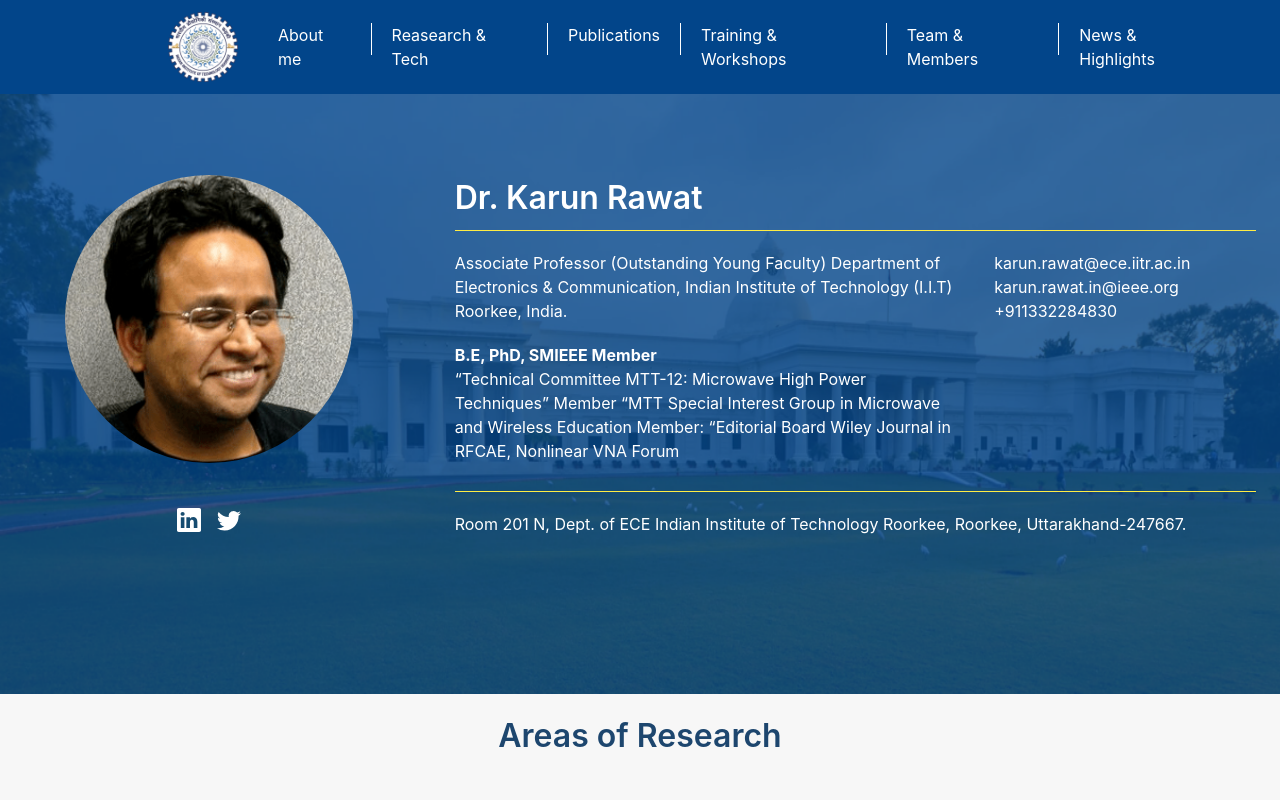
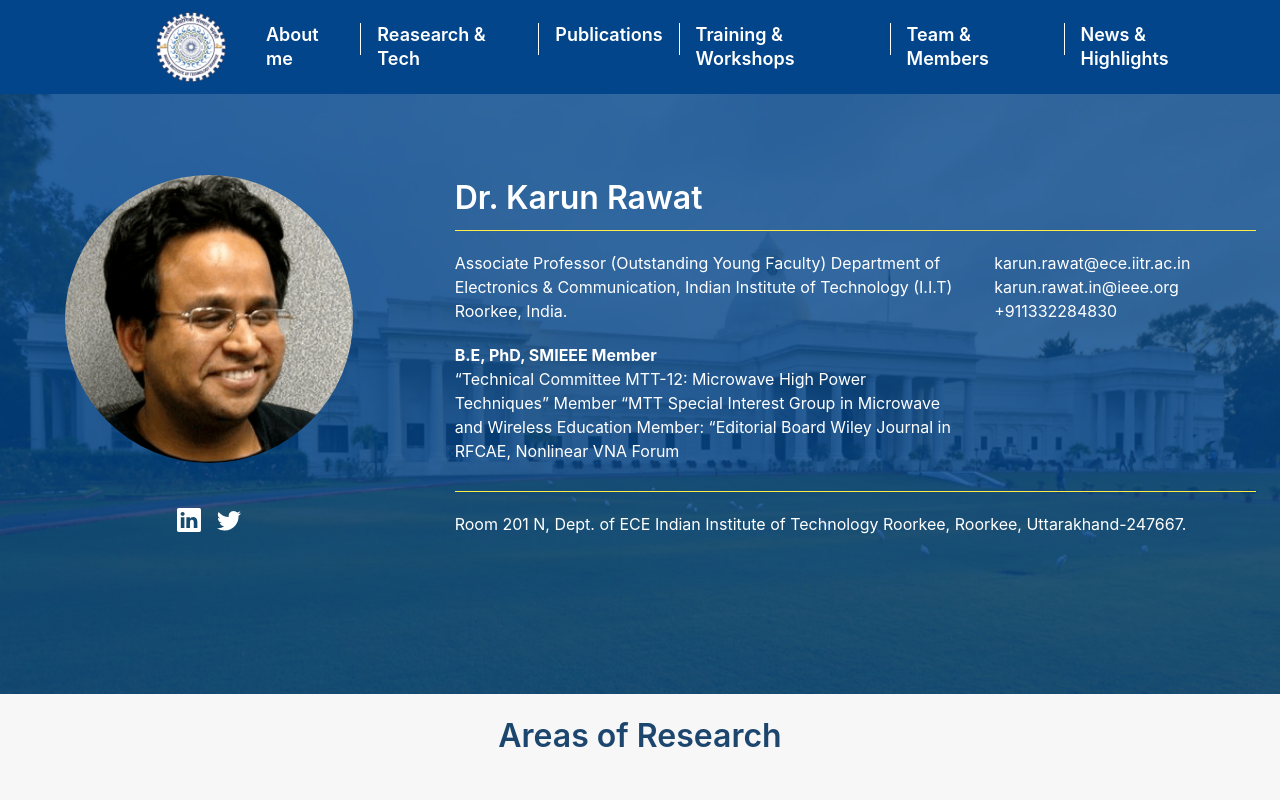
Before and after one commit to PraveshChamoli999/karun-rawat-portfolio, a React (Create React App) app: page / in a window 1280 px wide. Shown: the top 800 px of the page. Built offline with nearby package versions, Linux system fonts and the light colour scheme.

Commit message:
header font size increased

```diff
--- a/src/components/Header.js
+++ b/src/components/Header.js
@@ -11,7 +11,7 @@ const Header = () => {
   return (
     <div className="bg-[#02458A] text-white  ">
       <nav className="relative   ">
-        <div className="container py-3 px-6 mx-auto lg:flex lg:justify-between lg:items-center">
+        <div className="container py-3 px-3 mx-auto lg:flex lg:justify-between lg:items-center  font-semibold lg:text-[18px] text-base">
           <div className="flex items-center justify-between">
             <NavLink to="/" className="lg:pl-36">
               <img
@@ -70,7 +70,7 @@ const Header = () => {
                 : "opacity-0 -translate-x-full"
             }`}
           >
-            <div className="flex flex-col lg:flex-row lg:mx-6 gap-4 lg:gap-1">
+            <div className="flex flex-col lg:flex-row lg:mx-6 gap-4 lg:gap-0">
               <NavLink
                 className="my-2   transition-colors duration-300 transform  hover:text-[#DCDCDC]  md:mx-4 md:my-0"
                 to="/about-me"
--- a/src/components/Hero.js
+++ b/src/components/Hero.js
@@ -16,7 +16,7 @@ const Hero = () => {
             <div className="flex justify-center items-center">
               <img
                 src={require("../assets/karun-sir.png")}
-                className="img rounded-full w-72 h-72 mt-4"
+                className="img rounded-full w-72 h-72 mt-4 shadow-inner "
               ></img>
             </div>
             <div className="socials flex justify-center items-center gap-4 text-[1.5rem] my-5">
```
